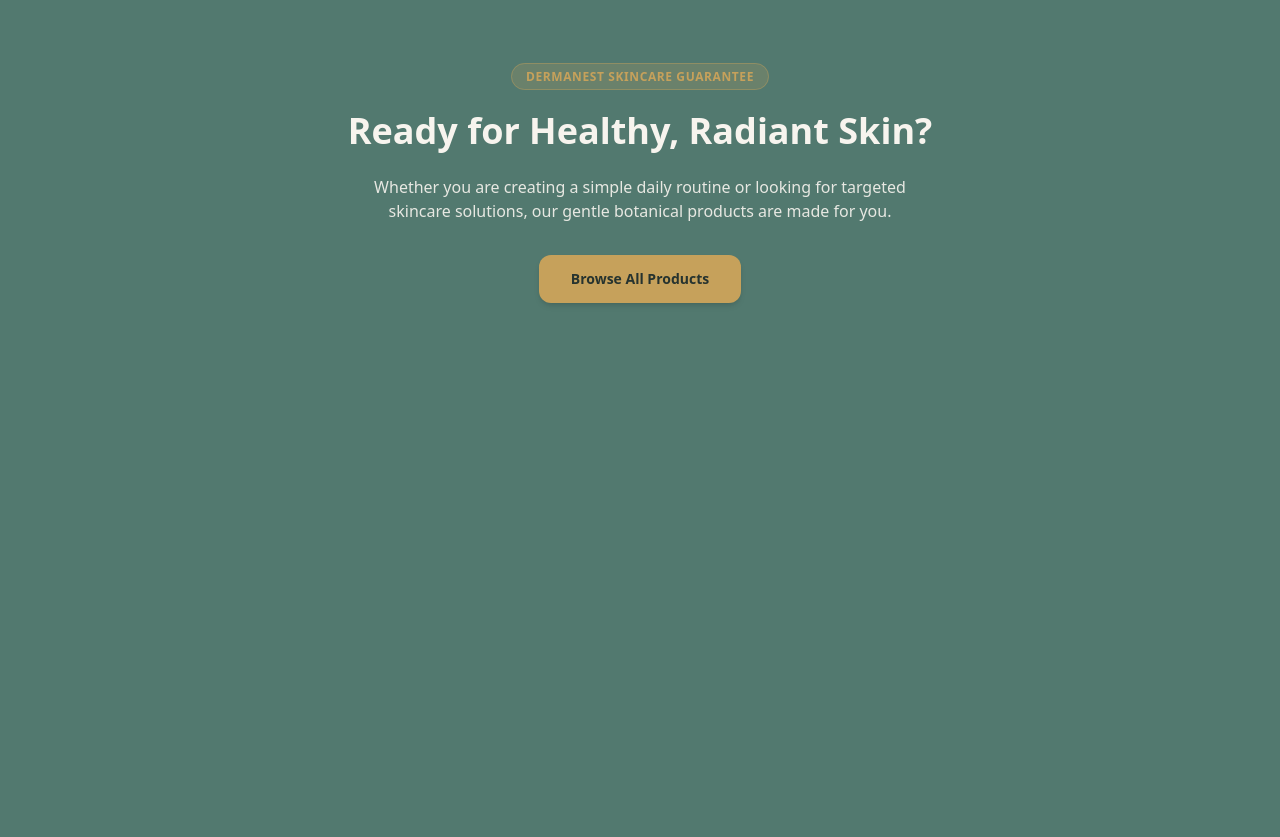
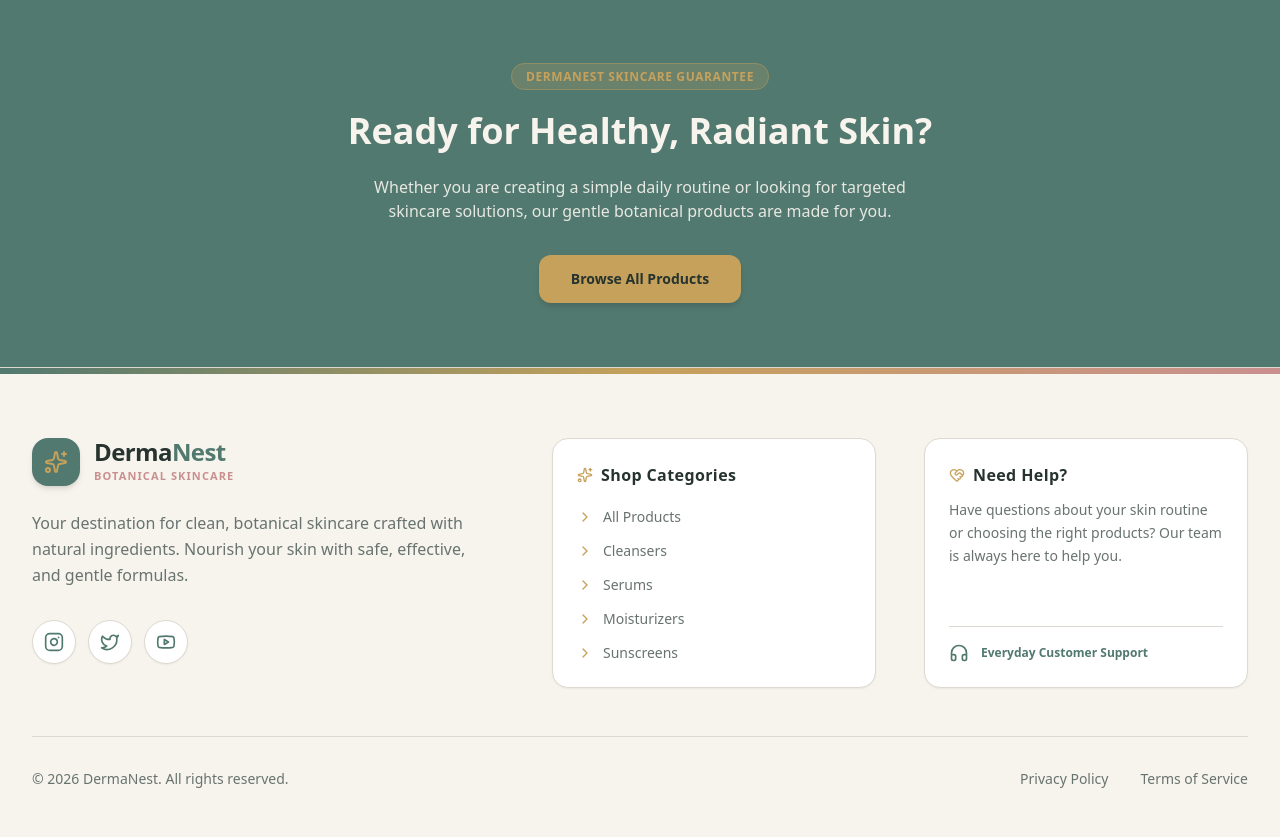
Before and after one commit to bipinjlimbu/B2C-E-Commerce---Django-Project-V, a Django app: page / in a window 1280 px wide. Shown: the part 1983-2820 px from the top of the page. Before the commit the page ends 2287 px from the top, so only its background shows below. Run offline with Django 5.2, Linux system fonts and the light colour scheme.

Commit message:
Footer Component Added

```diff
--- a/dn_project/dn_app/templates/components/_footer.html
+++ b/dn_project/dn_app/templates/components/_footer.html
@@ -0,0 +1,102 @@
+<footer class="bg-[#F7F4EE] border-t border-[#DED9D0] mt-auto font-sans relative overflow-hidden">
+    <div class="h-1.5 w-full bg-gradient-to-r from-[#52796F] via-[#C6A15B] to-[#C98F8F]"></div>
+
+    <div class="max-w-7xl mx-auto px-4 sm:px-6 lg:px-8 pt-16 pb-12">
+        <div class="grid grid-cols-1 lg:grid-cols-12 gap-12 lg:gap-8 pb-12 border-b border-[#DED9D0]">
+
+            <div class="lg:col-span-5 flex flex-col items-start pr-0 lg:pr-8">
+                <a href="/" class="flex items-center gap-3.5 group mb-6">
+                    <div class="w-12 h-12 rounded-2xl bg-[#52796F] text-[#FFFFFF] flex items-center justify-center shadow-md group-hover:bg-[#3F6259] transition-all duration-300 group-hover:scale-105">
+                        <i data-lucide="sparkles" class="w-6 h-6 text-[#C6A15B]"></i>
+                    </div>
+                    <div class="flex flex-col">
+                        <span class="text-2xl font-bold tracking-tight text-[#26332F] leading-none">Derma<span class="text-[#52796F]">Nest</span></span>
+                        <span class="text-[11px] font-bold text-[#C98F8F] tracking-widest uppercase mt-1">Botanical Skincare</span>
+                    </div>
+                </a>
+                <p class="text-[#68736F] text-base leading-relaxed max-w-md mb-8">
+                    Your destination for clean, botanical skincare crafted with natural ingredients. Nourish your skin with safe, effective, and gentle formulas.
+                </p>
+                <div class="flex items-center gap-3">
+                    <a href="#" class="w-11 h-11 rounded-full bg-[#FFFFFF] border border-[#DED9D0] flex items-center justify-center text-[#52796F] hover:text-[#FFFFFF] hover:bg-[#52796F] hover:border-[#52796F] transition-all duration-200 shadow-sm hover:scale-105" title="Instagram">
+                        <i data-lucide="instagram" class="w-5 h-5"></i>
+                    </a>
+                    <a href="#" class="w-11 h-11 rounded-full bg-[#FFFFFF] border border-[#DED9D0] flex items-center justify-center text-[#52796F] hover:text-[#FFFFFF] hover:bg-[#52796F] hover:border-[#52796F] transition-all duration-200 shadow-sm hover:scale-105" title="Twitter">
+                        <i data-lucide="twitter" class="w-5 h-5"></i>
+                    </a>
+                    <a href="#" class="w-11 h-11 rounded-full bg-[#FFFFFF] border border-[#DED9D0] flex items-center justify-center text-[#52796F] hover:text-[#FFFFFF] hover:bg-[#52796F] hover:border-[#52796F] transition-all duration-200 shadow-sm hover:scale-105" title="YouTube">
+                        <i data-lucide="youtube" class="w-5 h-5"></i>
+                    </a>
+                </div>
+            </div>
+
+            <div class="lg:col-span-7 grid grid-cols-1 sm:grid-cols-2 gap-8 lg:gap-12 pt-2 lg:pt-0">
+                <div class="bg-[#FFFFFF] p-6 rounded-2xl border border-[#DED9D0] shadow-sm">
+                    <h3 class="text-[#26332F] font-bold text-base tracking-wide mb-5 flex items-center gap-2">
+                        <i data-lucide="sparkles" class="w-4 h-4 text-[#C6A15B]"></i>
+                        Shop Categories
+                    </h3>
+                    <ul class="space-y-3.5 text-sm">
+                        <li>
+                            <a href="/products/" class="text-[#68736F] hover:text-[#52796F] font-medium transition-colors flex items-center gap-2.5 group">
+                                <i data-lucide="chevron-right" class="w-4 h-4 text-[#C6A15B] group-hover:translate-x-1 transition-transform"></i>
+                                All Products
+                            </a>
+                        </li>
+                        <li>
+                            <a href="/products/?category=cleanser" class="text-[#68736F] hover:text-[#52796F] font-medium transition-colors flex items-center gap-2.5 group">
+                                <i data-lucide="chevron-right" class="w-4 h-4 text-[#C6A15B] group-hover:translate-x-1 transition-transform"></i>
+                                Cleansers
+                            </a>
+                        </li>
+                        <li>
+                            <a href="/products/?category=serum" class="text-[#68736F] hover:text-[#52796F] font-medium transition-colors flex items-center gap-2.5 group">
+                                <i data-lucide="chevron-right" class="w-4 h-4 text-[#C6A15B] group-hover:translate-x-1 transition-transform"></i>
+                                Serums
+                            </a>
+                        </li>
+                        <li>
+                            <a href="/products/?category=moisturizer" class="text-[#68736F] hover:text-[#52796F] font-medium transition-colors flex items-center gap-2.5 group">
+                                <i data-lucide="chevron-right" class="w-4 h-4 text-[#C6A15B] group-hover:translate-x-1 transition-transform"></i>
+                                Moisturizers
+                            </a>
+                        </li>
+                        <li>
+                            <a href="/products/?category=sunscreen" class="text-[#68736F] hover:text-[#52796F] font-medium transition-colors flex items-center gap-2.5 group">
+                                <i data-lucide="chevron-right" class="w-4 h-4 text-[#C6A15B] group-hover:translate-x-1 transition-transform"></i>
+                                Sunscreens
+                            </a>
+                        </li>
+                    </ul>
+                </div>
+
+                <div class="bg-[#FFFFFF] p-6 rounded-2xl border border-[#DED9D0] shadow-sm flex flex-col justify-between">
+                    <div>
+                        <h3 class="text-[#26332F] font-bold text-base tracking-wide mb-3 flex items-center gap-2">
+                            <i data-lucide="heart-handshake" class="w-4 h-4 text-[#C6A15B]"></i>
+                            Need Help?
+                        </h3>
+                        <p class="text-[#68736F] text-sm leading-relaxed mb-6">
+                            Have questions about your skin routine or choosing the right products? Our team is always here to help you.
+                        </p>
+                    </div>
+                    <div class="pt-4 border-t border-[#DED9D0] flex items-center gap-3 text-xs text-[#52796F] font-semibold">
+                        <i data-lucide="headphones" class="w-5 h-5 text-[#52796F]"></i>
+                        <span>Everyday Customer Support</span>
+                    </div>
+                </div>
+            </div>
+
+        </div>
+
+        <div class="pt-8 flex flex-col sm:flex-row justify-between items-center gap-4">
+            <p class="text-[#68736F] text-sm font-medium">
+                &copy; 2026 DermaNest. All rights reserved.
+            </p>
+            <div class="flex items-center gap-8 text-sm font-medium">
+                <a href="/privacy-policy/" class="text-[#68736F] hover:text-[#52796F] transition-colors">Privacy Policy</a>
+                <a href="/terms-of-service/" class="text-[#68736F] hover:text-[#52796F] transition-colors">Terms of Service</a>
+            </div>
+        </div>
+    </div>
+</footer>
--- a/dn_project/static/css/styles.css
+++ b/dn_project/static/css/styles.css
@@ -416,7 +416,7 @@ Ensure the default browser behavior of the `hidden` attribute.
   display: none;
 }
 
-.scale-95, .scale-100, .transform, .group-hover\:translate-x-1, .group-hover\:scale-105, .group-hover\:scale-110 {
+.scale-95, .scale-100, .transform, .hover\:scale-105, .group-hover\:translate-x-1, .group-hover\:scale-105, .group-hover\:scale-110 {
   --tw-translate-x: 0;
   --tw-translate-y: 0;
   --tw-rotate: 0;
@@ -632,6 +632,10 @@ Ensure the default browser behavior of the `hidden` attribute.
   margin-top: auto;
 }
 
+.mb-5 {
+  margin-bottom: 1.25rem;
+}
+
 .block {
   display: block;
 }
@@ -702,6 +706,14 @@ Ensure the default browser behavior of the `hidden` attribute.
 
 .h-3 {
   height: 0.75rem;
+}
+
+.h-1\.5 {
+  height: 0.375rem;
+}
+
+.h-1 {
+  height: 0.25rem;
 }
 
 .min-h-screen {
@@ -852,6 +864,10 @@ Ensure the default browser behavior of the `hidden` attribute.
   flex-wrap: wrap;
 }
 
+.items-start {
+  align-items: flex-start;
+}
+
 .items-center {
   align-items: center;
 }
@@ -894,6 +910,14 @@ Ensure the default browser behavior of the `hidden` attribute.
 
 .gap-2\.5 {
   gap: 0.625rem;
+}
+
+.gap-12 {
+  gap: 3rem;
+}
+
+.gap-3\.5 {
+  gap: 0.875rem;
 }
 
 .space-y-3 > :not([hidden]) ~ :not([hidden]) {
@@ -932,6 +956,12 @@ Ensure the default browser behavior of the `hidden` attribute.
   margin-bottom: calc(0.5rem * var(--tw-space-y-reverse));
 }
 
+.space-y-3\.5 > :not([hidden]) ~ :not([hidden]) {
+  --tw-space-y-reverse: 0;
+  margin-top: calc(0.875rem * calc(1 - var(--tw-space-y-reverse)));
+  margin-bottom: calc(0.875rem * var(--tw-space-y-reverse));
+}
+
 .overflow-hidden {
   overflow: hidden;
 }
@@ -1171,6 +1201,23 @@ Ensure the default browser behavior of the `hidden` attribute.
   background-image: radial-gradient(#C6A15B 1px,transparent 1px);
 }
 
+.bg-gradient-to-r {
+  background-image: linear-gradient(to right, var(--tw-gradient-stops));
+}
+
+.from-\[\#52796F\] {
+  --tw-gradient-from: #52796F;
+  --tw-gradient-stops: var(--tw-gradient-from), var(--tw-gradient-to, rgb(82 121 111 / 0));
+}
+
+.via-\[\#C6A15B\] {
+  --tw-gradient-stops: var(--tw-gradient-from), #C6A15B, var(--tw-gradient-to, rgb(198 161 91 / 0));
+}
+
+.to-\[\#C98F8F\] {
+  --tw-gradient-to: #C98F8F;
+}
+
 .object-contain {
   -o-object-fit: contain;
      object-fit: contain;
@@ -1365,6 +1412,22 @@ Ensure the default browser behavior of the `hidden` attribute.
 
 .pt-1 {
   padding-top: 0.25rem;
+}
+
+.pt-16 {
+  padding-top: 4rem;
+}
+
+.pb-12 {
+  padding-bottom: 3rem;
+}
+
+.pr-0 {
+  padding-right: 0px;
+}
+
+.pt-4 {
+  padding-top: 1rem;
 }
 
 .text-center {
@@ -1683,6 +1746,10 @@ Ensure the default browser behavior of the `hidden` attribute.
 
 .duration-500 {
   transition-duration: 500ms;
+}
+
+.duration-200 {
+  transition-duration: 200ms;
 }
 
 .\[background-size\:20px_20px\] {
@@ -1736,6 +1803,12 @@ Ensure the default browser behavior of the `hidden` attribute.
   transition-duration: 150ms;
 }
 
+.hover\:scale-105:hover {
+  --tw-scale-x: 1.05;
+  --tw-scale-y: 1.05;
+  transform: var(--tw-transform);
+}
+
 .hover\:border-\[\#7A1F2B\]:hover {
   --tw-border-opacity: 1;
   border-color: rgb(122 31 43 / var(--tw-border-opacity));
@@ -2055,6 +2128,14 @@ Ensure the default browser behavior of the `hidden` attribute.
 }
 
 @media (min-width: 1024px) {
+  .lg\:col-span-5 {
+    grid-column: span 5 / span 5;
+  }
+
+  .lg\:col-span-7 {
+    grid-column: span 7 / span 7;
+  }
+
   .lg\:block {
     display: block;
   }
@@ -2063,8 +2144,16 @@ Ensure the default browser behavior of the `hidden` attribute.
     grid-template-columns: repeat(4, minmax(0, 1fr));
   }
 
+  .lg\:grid-cols-12 {
+    grid-template-columns: repeat(12, minmax(0, 1fr));
+  }
+
   .lg\:gap-8 {
     gap: 2rem;
+  }
+
+  .lg\:gap-12 {
+    gap: 3rem;
   }
 
   .lg\:px-8 {
@@ -2077,6 +2166,14 @@ Ensure the default browser behavior of the `hidden` attribute.
     padding-bottom: 6rem;
   }
 
+  .lg\:pr-8 {
+    padding-right: 2rem;
+  }
+
+  .lg\:pt-0 {
+    padding-top: 0px;
+  }
+
   .lg\:text-6xl {
     font-size: 3.75rem;
     line-height: 1;
```
Also changed, not shown: dn_project/db.sqlite3.
